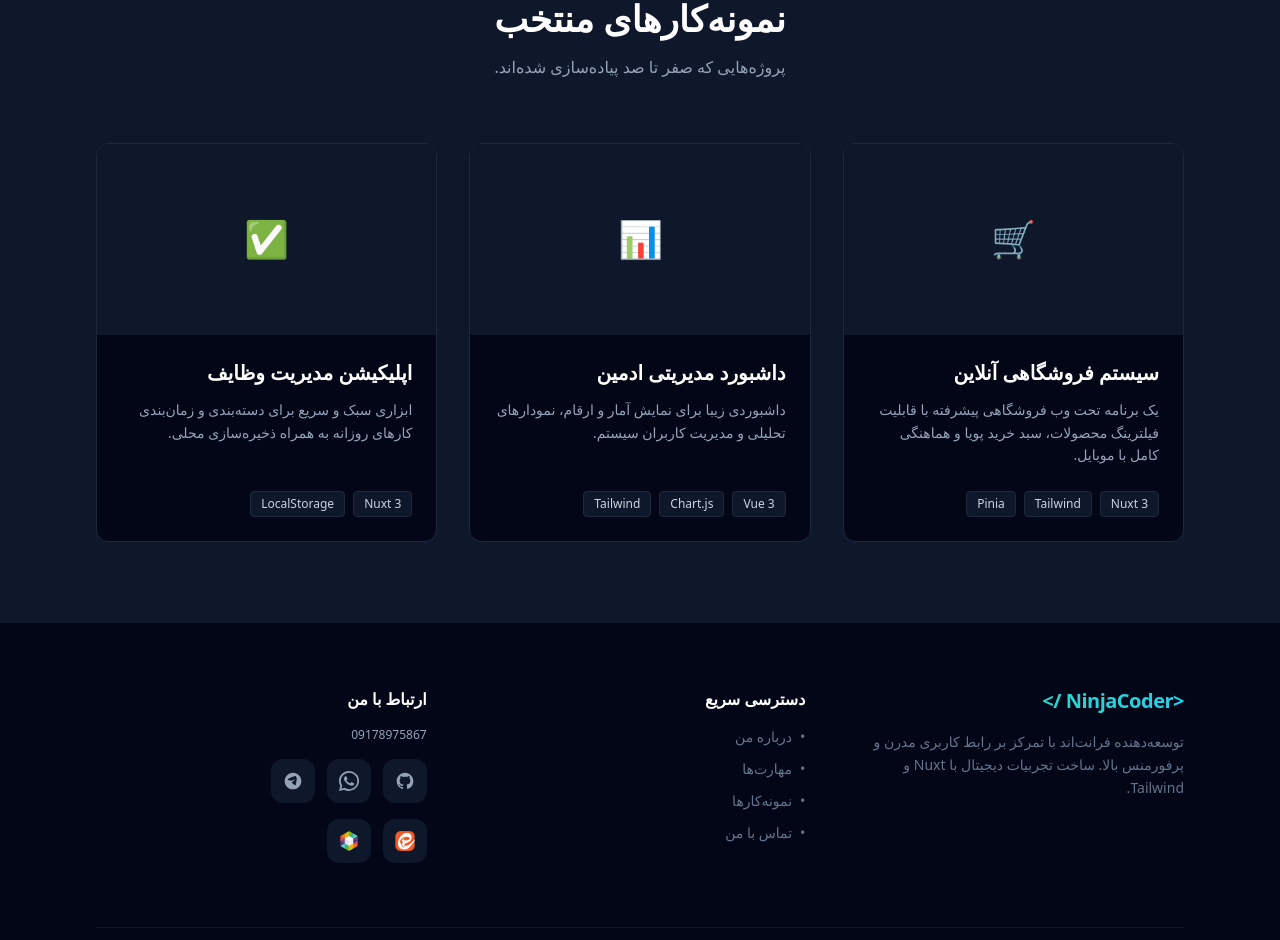
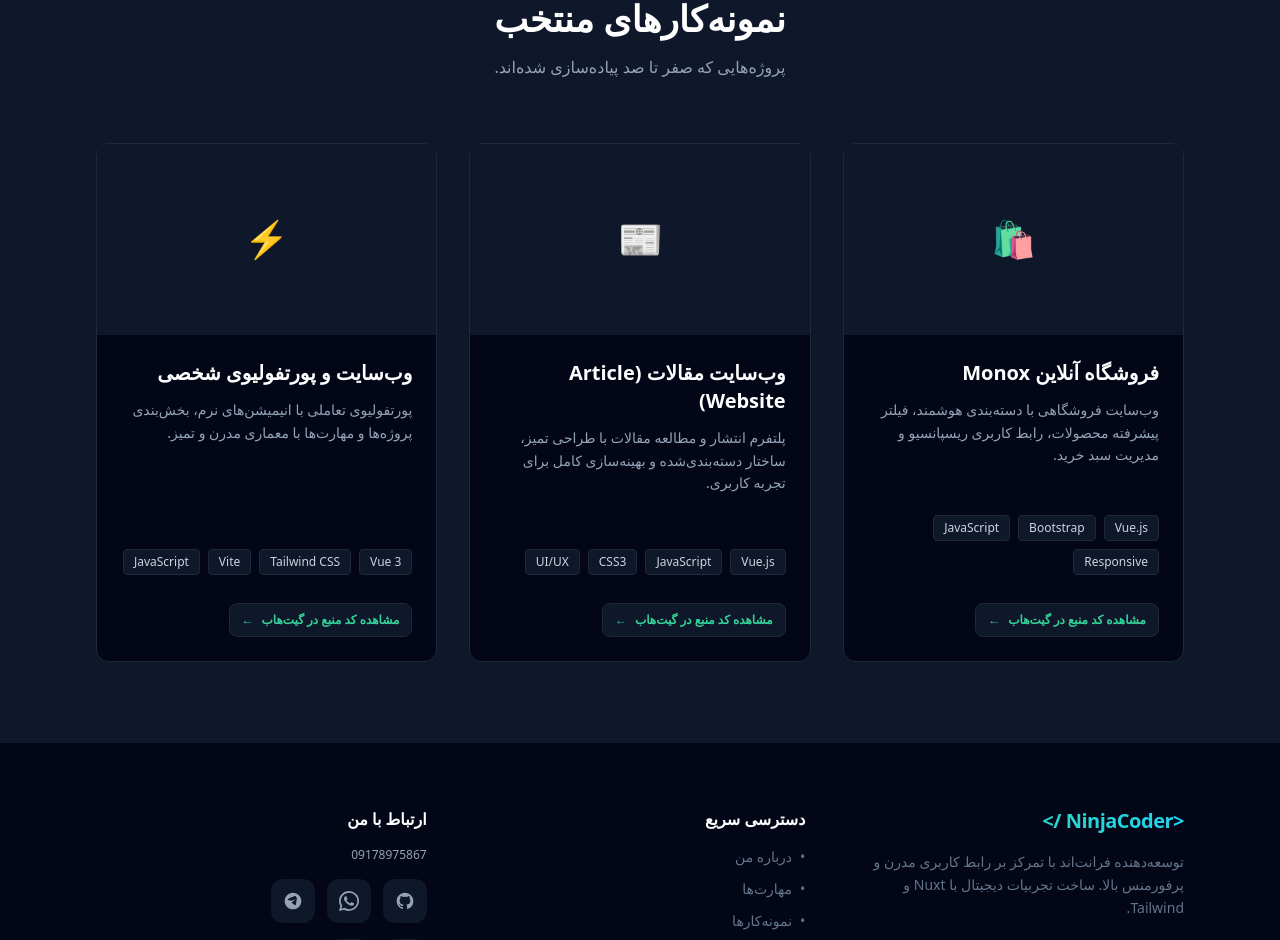
Before and after one commit to Ali-Git-1/Personal-website, a Nuxt app: page / in a window 1280 px wide. Shown: the part 3341-4281 px from the top of the page. Built offline with nearby package versions, Linux system fonts and the light colour scheme.

Commit message:
feat(projects): showcase Monox, Article Website, and Personal Portfolio repositories

```diff
--- a/app/app.vue
+++ b/app/app.vue
@@ -154,6 +154,7 @@
                   {{ project.description }}
                 </p>
                 <div class="mt-6 flex flex-wrap gap-2">
+                  <div class="mt-6 flex flex-wrap gap-2">
                     <span
                       v-for="tech in project.techs"
                       :key="tech"
@@ -161,6 +162,19 @@
                     >
                       {{ tech }}
                     </span>
+                  </div>
+
+                  <!-- دکمه مشاهده سورس در گیت‌هاب -->
+                  <a
+                    v-if="project.github"
+                    :href="project.github"
+                    target="_blank"
+                    rel="noopener noreferrer"
+                    class="mt-5 inline-flex items-center justify-center gap-2 text-xs font-semibold py-2 px-3 rounded-lg bg-slate-900 hover:bg-emerald-500 hover:text-slate-950 text-emerald-400 border border-slate-800 hover:border-emerald-500 transition-all duration-300"
+                  >
+                    <span>مشاهده کد منبع در گیت‌هاب</span>
+                    <span>←</span>
+                  </a>
                 </div>
               </div>
             </div>
@@ -222,25 +236,28 @@ onMounted(() => {
 
 const projects = ref([
   {
-    title: "سیستم فروشگاهی آنلاین",
+    title: "فروشگاه آنلاین Monox",
     description:
-      "یک برنامه تحت وب فروشگاهی پیشرفته با قابلیت فیلترینگ محصولات، سبد خرید پویا و هماهنگی کامل با موبایل.",
-    icon: "🛒",
-    techs: ["Nuxt 3", "Tailwind", "Pinia"],
+      "وب‌سایت فروشگاهی با دسته‌بندی هوشمند، فیلتر پیشرفته محصولات، رابط کاربری ریسپانسیو و مدیریت سبد خرید.",
+    icon: "🛍️",
+    techs: ["Vue.js", "Bootstrap", "JavaScript", "Responsive"],
+    github: "https://github.com/Ali-Git-1/Monox",
   },
   {
-    title: "داشبورد مدیریتی ادمین",
+    title: "وب‌سایت مقالات (Article Website)",
     description:
-      "داشبوردی زیبا برای نمایش آمار و ارقام، نمودارهای تحلیلی و مدیریت کاربران سیستم.",
-    icon: "📊",
-    techs: ["Vue 3", "Chart.js", "Tailwind"],
+      "پلتفرم انتشار و مطالعه مقالات با طراحی تمیز، ساختار دسته‌بندی‌شده و بهینه‌سازی کامل برای تجربه کاربری.",
+    icon: "📰",
+    techs: ["Vue.js", "JavaScript", "CSS3", "UI/UX"],
+    github: "https://github.com/Ali-Git-1/Article-Website",
   },
   {
-    title: "اپلیکیشن مدیریت وظایف",
+    title: "وب‌سایت و پورتفولیوی شخصی",
     description:
-      "ابزاری سبک و سریع برای دسته‌بندی و زمان‌بندی کارهای روزانه به همراه ذخیره‌سازی محلی.",
-    icon: "✅",
-    techs: ["Nuxt 3", "LocalStorage"],
+      "پورتفولیوی تعاملی با انیمیشن‌های نرم، بخش‌بندی پروژه‌ها و مهارت‌ها با معماری مدرن و تمیز.",
+    icon: "⚡",
+    techs: ["Vue 3", "Tailwind CSS", "Vite", "JavaScript"],
+    github: "https://github.com/Ali-Git-1/Personal-website",
   },
 ]);
 </script>
```
Lines whose indentation alone changed are shown as unchanged.
